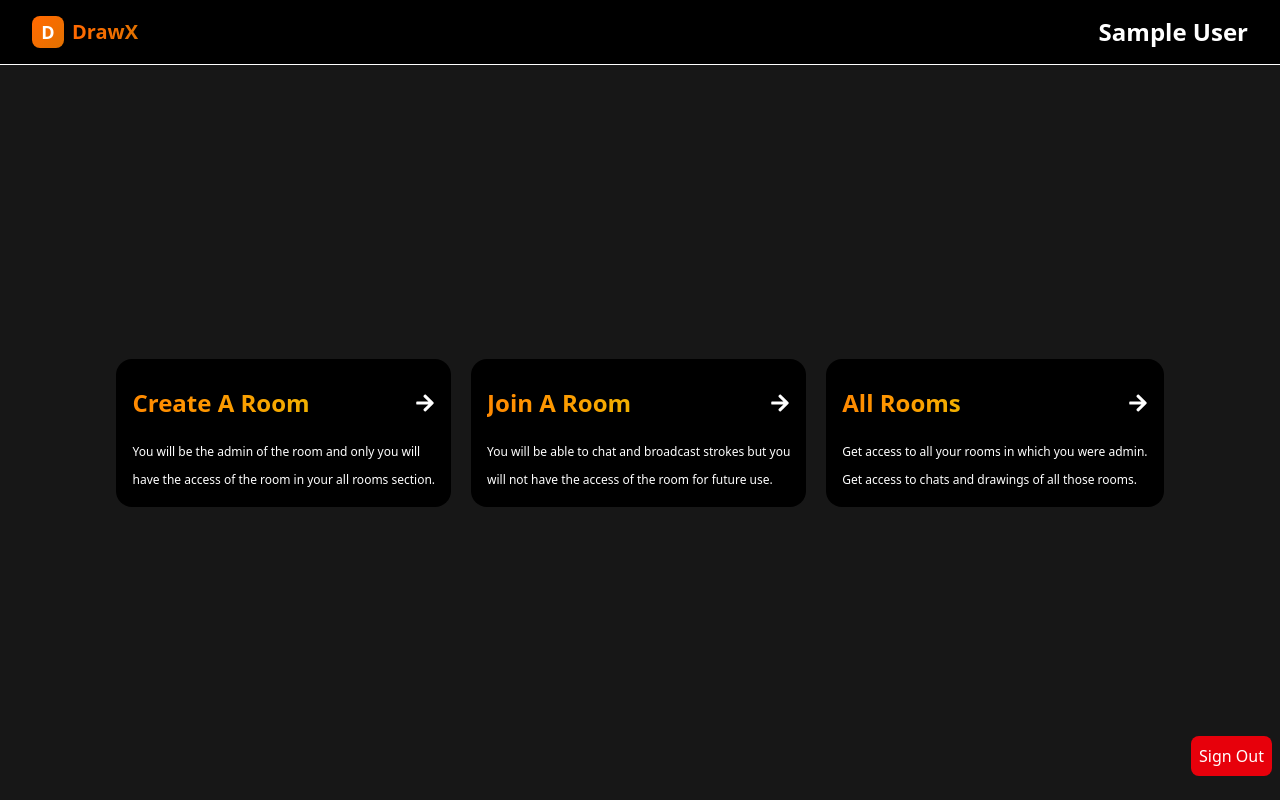
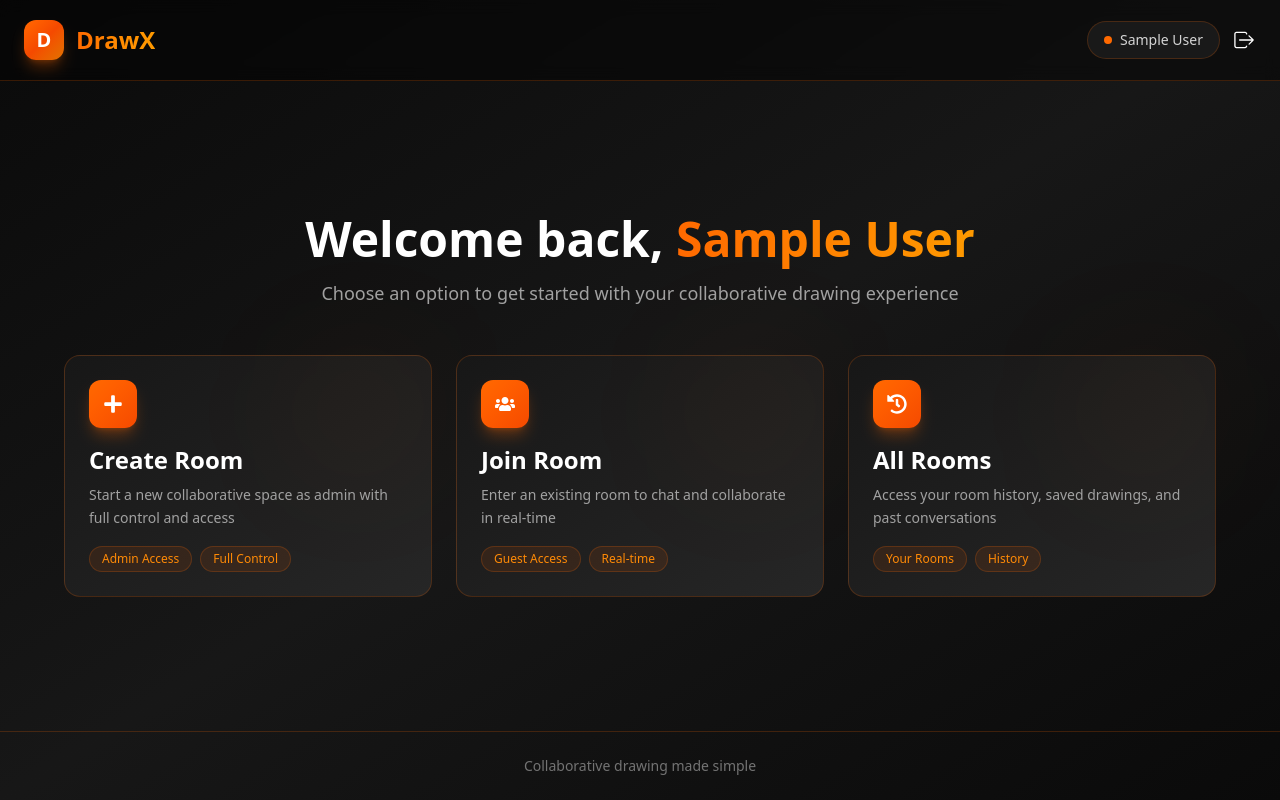
Before and after one commit to avichal-08/DrawX, a Next.js app in the folder apps/web/: page /home in a window 1280 px wide. Built offline with nearby package versions, Linux system fonts and the light colour scheme; no server answers; sample sign-in values are in the browser's storage.

Commit message:
updated ui of landing page and home page

```diff
--- a/apps/web/app/home/page.tsx
+++ b/apps/web/app/home/page.tsx
@@ -2,8 +2,8 @@ import { getServerSession } from "next-auth";
 import { redirect } from "next/navigation";
 import Link from "next/link";
 import { NEXT_AUTH } from "../lib/auth";
-import { FaArrowRight } from "react-icons/fa";
-import { SignOutButton } from "../lib/signout";
+import { FaArrowRight, FaPlus, FaUsers, FaHistory } from "react-icons/fa";
+import { IoIosLogOut } from "react-icons/io";
 
 export default async function Home() {
   const session = await getServerSession(NEXT_AUTH);
@@ -14,75 +14,130 @@ export default async function Home() {
   }
 
   return (
-    <div className="bg-neutral-900 min-h-screen flex flex-col relative">
-      <div className="absolute right-2 bottom-6"><SignOutButton/></div>
-      <div className=" flex justify-between items-center border-b-1 border-b-white bg-black h-fit py-4 px-8">
-        <div className="flex items-center space-x-2">
-          <div className="w-8 h-8 bg-gradient-to-br from-orange-500 to-amber-600 rounded-lg flex items-center justify-center">
-            <span className="text-white font-bold text-lg">D</span>
+    <div className="bg-gradient-to-br from-neutral-950 via-neutral-900 to-neutral-950 min-h-screen flex flex-col relative">
+
+      <header className="border-b border-orange-500/20 bg-black/40 backdrop-blur-sm">
+        <div className="max-w-7xl mx-auto px-6 py-5 flex justify-between items-center">
+          <div className="flex items-center space-x-3">
+            <div className="w-10 h-10 bg-gradient-to-br from-orange-500 via-orange-600 to-amber-600 rounded-xl flex items-center justify-center shadow-lg shadow-orange-500/30">
+              <span className="text-white font-bold text-xl">D</span>
             </div>
-          <span className="text-xl font-bold bg-gradient-to-r from-orange-500 to-amber-600 bg-clip-text text-transparent">DrawX</span>
+            <span className="text-2xl font-bold bg-gradient-to-r from-orange-500 via-orange-400 to-amber-500 bg-clip-text text-transparent">
+              DrawX
+            </span>
           </div>
-        <div className="text-white text-xl md:text-2xl font-semibold">
-          <span>{name}</span>
+          <div className="flex items-center space-x-3">
+            <div className="hidden sm:flex items-center space-x-2 bg-neutral-800/50 px-4 py-2 rounded-full border border-orange-500/20">
+              <div className="w-2 h-2 bg-orange-500 rounded-full animate-pulse" />
+              <span className="text-neutral-300 text-sm font-medium">{name}</span>
+            </div>
+            <Link
+              href="/logout">
+              <IoIosLogOut className="text-white text-2xl" />
+            </Link>
           </div>
         </div>
-      <div className="flex flex-col md:flex-row gap-5 justify-center items-center flex-grow">
+      </header>
+
+      <main className="flex-grow flex items-center justify-center px-6 py-12">
+        <div className="max-w-6xl w-full">
+          <div className="text-center mb-12">
+            <h1 className="text-4xl md:text-5xl font-bold text-white mb-4">
+              Welcome back, <span className="bg-gradient-to-r from-orange-500 to-amber-500 bg-clip-text text-transparent">{name}</span>
+            </h1>
+            <p className="text-neutral-400 text-lg">Choose an option to get started with your collaborative drawing experience</p>
+          </div>
+
+          <div className="grid grid-cols-1 md:grid-cols-3 gap-6">
             <Link
               href="/home/create"
-          className="bg-black text-white text-xl font-semibold rounded-2xl p-4 pt-7 w-fit cursor-pointer hover:bg-black/60 hover:scale-110"
+              className="group relative bg-gradient-to-br from-neutral-900 to-neutral-800 border border-orange-500/20 rounded-2xl p-6 hover:border-orange-500/50 transition-all duration-300 hover:scale-[1.02] hover:shadow-2xl hover:shadow-orange-500/20"
             >
-          <div className="flex items-center justify-between">
-            <span className="text-2xl bg-gradient-to-r from-orange-400 via-amber-500 to-yellow-500 bg-clip-text text-transparent">Create A Room</span>
-            <FaArrowRight />
+              <div className="absolute top-0 right-0 w-32 h-32 bg-gradient-to-br from-orange-500/10 to-transparent rounded-full blur-3xl group-hover:from-orange-500/20 transition-all duration-300" />
+
+              <div className="relative">
+                <div className="w-12 h-12 bg-gradient-to-br from-orange-500 to-orange-600 rounded-xl flex items-center justify-center mb-4 group-hover:scale-110 transition-transform duration-300 shadow-lg shadow-orange-500/30">
+                  <FaPlus className="text-white text-xl" />
                 </div>
-          <div className="mt-4">
-            <span className="text-white text-xs font-normal">
-              You will be the admin of the room and only you will
-            </span>
-            <br />
-            <span className="text-white text-xs font-normal">
-              have the access of the room in your all rooms section.
-            </span>
+
+                <h3 className="text-2xl font-bold text-white mb-2 flex items-center justify-between">
+                  Create Room
+                  <FaArrowRight className="text-orange-500 opacity-0 group-hover:opacity-100 group-hover:translate-x-1 transition-all duration-300" />
+                </h3>
+
+                <p className="text-neutral-400 text-sm leading-relaxed mb-4">
+                  Start a new collaborative space as admin with full control and access
+                </p>
+
+                <div className="flex flex-wrap gap-2">
+                  <span className="px-3 py-1 bg-orange-500/10 text-orange-400 text-xs rounded-full border border-orange-500/20">Admin Access</span>
+                  <span className="px-3 py-1 bg-orange-500/10 text-orange-400 text-xs rounded-full border border-orange-500/20">Full Control</span>
+                </div>
               </div>
             </Link>
+
             <Link
               href="/home/join"
-          className="bg-black text-white text-xl font-semibold rounded-2xl p-4 pt-7 w-fit cursor-pointer hover:bg-black/60 hover:scale-110"
+              className="group relative bg-gradient-to-br from-neutral-900 to-neutral-800 border border-orange-500/20 rounded-2xl p-6 hover:border-orange-500/50 transition-all duration-300 hover:scale-[1.02] hover:shadow-2xl hover:shadow-orange-500/20"
             >
-          <div className="flex items-center justify-between">
-            <span className="text-2xl bg-gradient-to-r from-orange-400 via-amber-500 to-yellow-500 bg-clip-text text-transparent">Join A Room</span>
-            <FaArrowRight />
+              <div className="absolute top-0 right-0 w-32 h-32 bg-gradient-to-br from-orange-500/10 to-transparent rounded-full blur-3xl group-hover:from-orange-500/20 transition-all duration-300" />
+
+              <div className="relative">
+                <div className="w-12 h-12 bg-gradient-to-br from-orange-500 to-orange-600 rounded-xl flex items-center justify-center mb-4 group-hover:scale-110 transition-transform duration-300 shadow-lg shadow-orange-500/30">
+                  <FaUsers className="text-white text-xl" />
                 </div>
-          <div className="mt-4">
-            <span className="text-white text-xs font-normal">
-              You will be able to chat and broadcast strokes but you
-            </span>
-            <br />
-            <span className="text-white text-xs font-normal">
-               will not have the access of the room for future use.
-            </span>
+
+                <h3 className="text-2xl font-bold text-white mb-2 flex items-center justify-between">
+                  Join Room
+                  <FaArrowRight className="text-orange-500 opacity-0 group-hover:opacity-100 group-hover:translate-x-1 transition-all duration-300" />
+                </h3>
+
+                <p className="text-neutral-400 text-sm leading-relaxed mb-4">
+                  Enter an existing room to chat and collaborate in real-time
+                </p>
+
+                <div className="flex flex-wrap gap-2">
+                  <span className="px-3 py-1 bg-orange-500/10 text-orange-400 text-xs rounded-full border border-orange-500/20">Guest Access</span>
+                  <span className="px-3 py-1 bg-orange-500/10 text-orange-400 text-xs rounded-full border border-orange-500/20">Real-time</span>
+                </div>
               </div>
             </Link>
+
             <Link
               href="/home/history"
-          className="bg-black text-white text-xl font-semibold rounded-2xl p-4 pt-7 w-fit cursor-pointer hover:bg-black/60 hover:scale-110"
+              className="group relative bg-gradient-to-br from-neutral-900 to-neutral-800 border border-orange-500/20 rounded-2xl p-6 hover:border-orange-500/50 transition-all duration-300 hover:scale-[1.02] hover:shadow-2xl hover:shadow-orange-500/20"
             >
-          <div className="flex items-center justify-between">
-            <span className="text-2xl bg-gradient-to-r from-orange-400 via-amber-500 to-yellow-500 bg-clip-text text-transparent">All Rooms</span>
-            <FaArrowRight />
+              <div className="absolute top-0 right-0 w-32 h-32 bg-gradient-to-br from-orange-500/10 to-transparent rounded-full blur-3xl group-hover:from-orange-500/20 transition-all duration-300" />
+
+              <div className="relative">
+                <div className="w-12 h-12 bg-gradient-to-br from-orange-500 to-orange-600 rounded-xl flex items-center justify-center mb-4 group-hover:scale-110 transition-transform duration-300 shadow-lg shadow-orange-500/30">
+                  <FaHistory className="text-white text-xl" />
                 </div>
-          <div className="mt-4">
-            <span className="text-white text-xs font-normal">
-              Get access to all your rooms in which you were admin.
-            </span>
-            <br />
-            <span className="text-white text-xs font-normal">
-              Get access to chats and drawings of all those rooms.
-            </span>
+
+                <h3 className="text-2xl font-bold text-white mb-2 flex items-center justify-between">
+                  All Rooms
+                  <FaArrowRight className="text-orange-500 opacity-0 group-hover:opacity-100 group-hover:translate-x-1 transition-all duration-300" />
+                </h3>
+
+                <p className="text-neutral-400 text-sm leading-relaxed mb-4">
+                  Access your room history, saved drawings, and past conversations
+                </p>
+
+                <div className="flex flex-wrap gap-2">
+                  <span className="px-3 py-1 bg-orange-500/10 text-orange-400 text-xs rounded-full border border-orange-500/20">Your Rooms</span>
+                  <span className="px-3 py-1 bg-orange-500/10 text-orange-400 text-xs rounded-full border border-orange-500/20">History</span>
+                </div>
               </div>
             </Link>
           </div>
         </div>
+      </main>
+
+      <footer className="py-6 px-6 border-t border-orange-500/20">
+        <div className="max-w-7xl mx-auto text-center text-neutral-500 text-sm">
+          Collaborative drawing made simple
+        </div>
+      </footer>
+    </div>
   );
 }
--- a/apps/web/app/lib/signout.tsx
+++ b/apps/web/app/lib/signout.tsx
@@ -5,7 +5,7 @@ export function SignOutButton() {
   return (
     <button
       onClick={() => signOut({ callbackUrl: "/" })}
-      className="bg-red-600 cursor-pointer text-white p-2 rounded-lg hover:bg-red-500"
+      className="w-fit py-4 px-6 bg-red-600 hover:bg-red-500 text-white font-semibold rounded-xl transition-all duration-300 border border-red-300 hover:border-red-400 cursor-pointer"
     >
       Sign Out
     </button>
```
Also changed, not shown: apps/web/app/logout/page.tsx (added, +44 -0 lines), apps/web/app/page.tsx (+8 -13 lines). Lines whose indentation alone changed are shown as unchanged.
